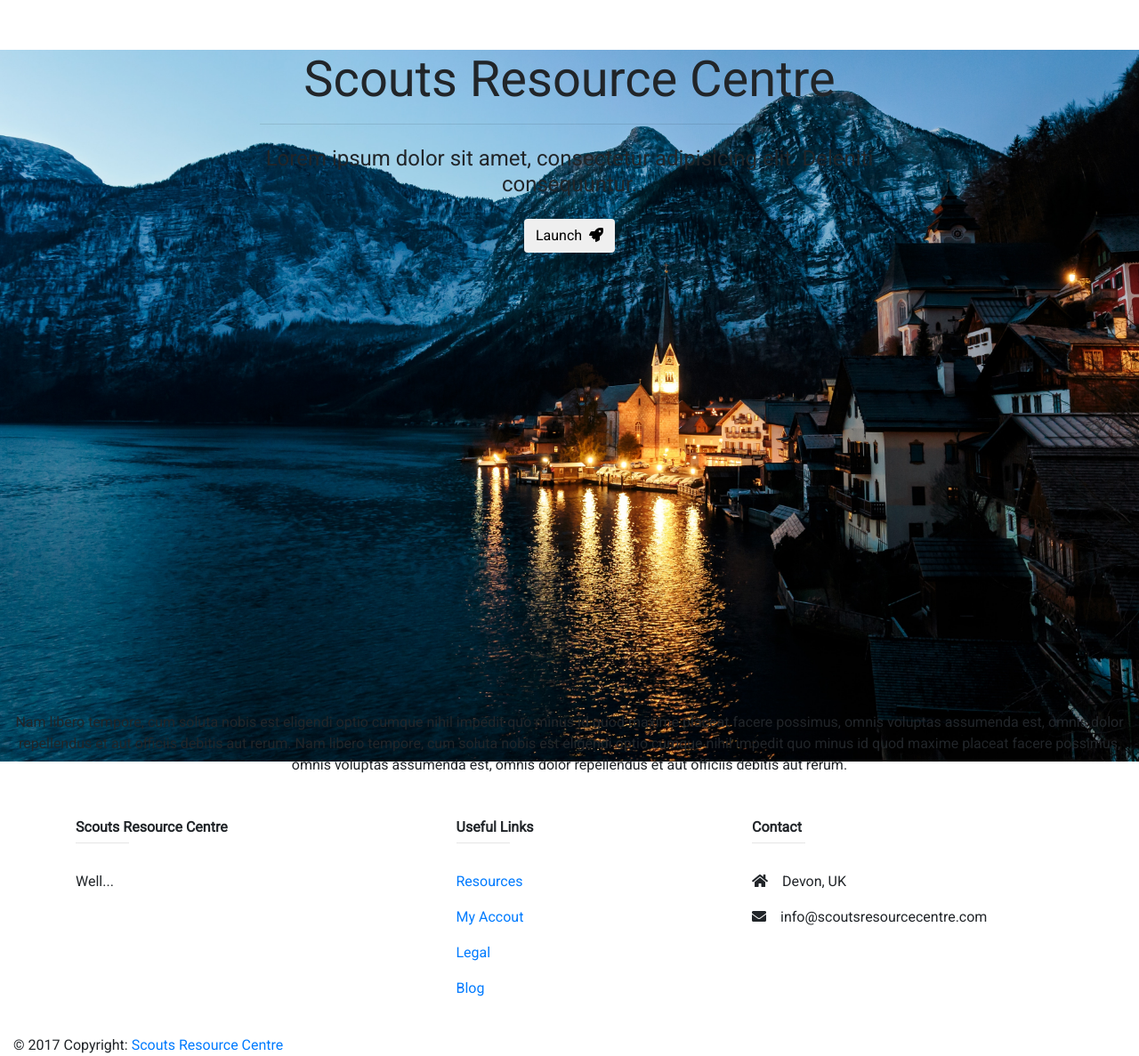
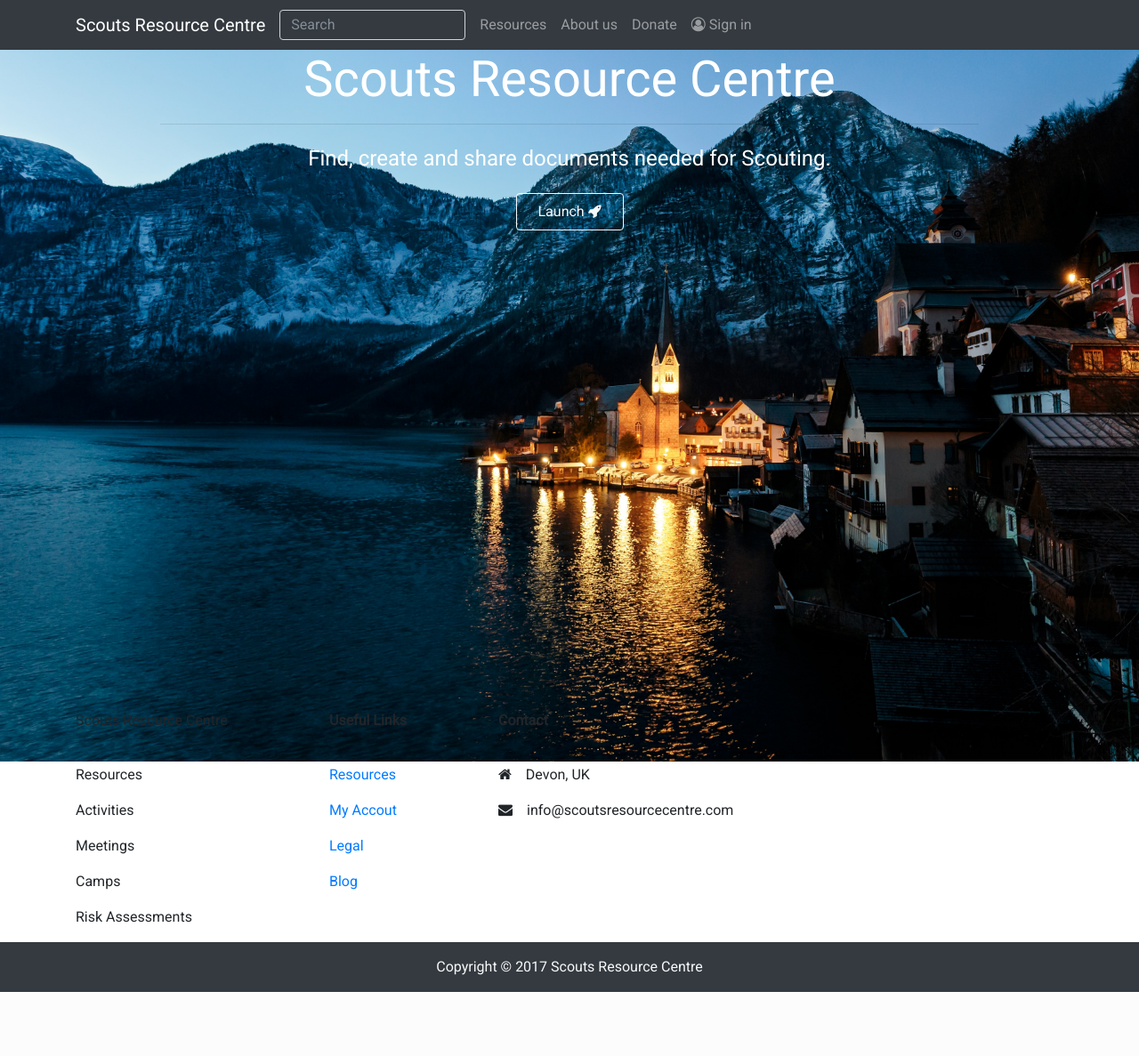
Before and after one commit to mfbell/ScoutsResourceCentre, a Django app: page / in a window 1280 px wide. Shown: the whole page at 89% size. After the commit the page ends 1115 px from the top, so only its background shows below. Run offline with Django 3.2, Linux system fonts and the light colour scheme; some libraries are stand-ins or nearby versions.

Commit message:
Work on templates

```diff
--- a/LandingPage/static/LandingPage/css/landing.css
+++ b/LandingPage/static/LandingPage/css/landing.css
@@ -13,4 +13,5 @@
     -moz-background-size: cover;
     -o-background-size: cover;
     background-size: cover;
+    color: white;
 }
--- a/LandingPage/templates/LandingPage/landing.html
+++ b/LandingPage/templates/LandingPage/landing.html
@@ -1,4 +1,4 @@
-{% extends "nav-included.html" %}
+{% extends "base.html" %}
 {% load static %}
 
 {% block extend_head %}
@@ -6,18 +6,15 @@
 {% endblock %}
 
 {% block extend_header %}
-  <div id="intro" class="view hm-black-strong">
-    <div class="container-fluid full-bg-img d-flex align-items-center justify-content-center">
-      <div class="row d-flex justify-content-center">
-        <div class="col-md-10 text-center">
-          <!-- Heading -->
-          <h2 class="display-4 font-bold white-text mb-2">Scouts Resource Centre</h2>
-          <!-- Divider -->
-          <hr class="hr-light">
-          <!-- Description -->
-          <h4 class="white-text my-4">Lorem ipsum dolor sit amet, consectetur adipisicing elit. Deleniti consequuntur.</h4>
+  <div id="intro">
+    <div class="container">
+      <div class="row">
+        <div class="col-md-10 col-centered text-center">
+          <h2 class="display-4 font-bold mb-2">Scouts Resource Centre</h2>
+          <hr>
+          <h4 class="my-4">Find, create and share documents needed for Scouting.</h4>
           <a href="/resources/">
-            <button type="button" class="btn btn-outline-white waves-effect waves-light">Launch<i class="fa fa-rocket ml-2"></i></button>
+            <button class="btn btn-outline-light px-4 py-2">Launch <i class="fa fa-rocket" aria-hidden="true"></i></button>
           </a>
         </div>
       </div>
@@ -26,11 +23,5 @@
 {% endblock %}
 
 {% block content %}
-  <div class="text-center">
-    <p>
-      Nam libero tempore, cum soluta nobis est eligendi optio cumque nihil impedit quo minus id quod maxime placeat facere possimus, omnis voluptas assumenda est, omnis dolor repellendus et aut officiis debitis aut rerum.
 
-      Nam libero tempore, cum soluta nobis est eligendi optio cumque nihil impedit quo minus id quod maxime placeat facere possimus, omnis voluptas assumenda est, omnis dolor repellendus et aut officiis debitis aut rerum.
-    </p>
-  </div>
 {% endblock %}
--- a/ResourceCentre/templates/ResourceCentre/resources/edit/generic.html
+++ b/ResourceCentre/templates/ResourceCentre/resources/edit/generic.html
@@ -3,7 +3,7 @@
 {% block content %}
   <main>
     <div class="container">
-      <form action="./edit" method="post">
+      <form method="post">
           {% csrf_token %}
           {{ form }}
           <input type="submit" value="Submit" />
--- a/ScoutsResourceCentre/settings.py
+++ b/ScoutsResourceCentre/settings.py
@@ -25,7 +25,7 @@
 # SECURITY WARNING: don't run with debug turned on in production!
 DEBUG = True
 
-ALLOWED_HOSTS = []
+ALLOWED_HOSTS = ['localhost', '127.0.0.1', '[::1]']
 
 
 # Application definition
--- a/static/css/main.css
+++ b/static/css/main.css
@@ -4,3 +4,12 @@
 body {
   font-family: 'Roboto', sans-serif;
 }
+
+.col-centered {
+    float: none;
+    margin: 0 auto;
+}
+
+.hr-footer-title {
+  width: 50%
+}
--- a/templates/base.html
+++ b/templates/base.html
@@ -10,8 +10,7 @@
 
     <!-- CSS -->
     <link rel="stylesheet" href="https://maxcdn.bootstrapcdn.com/bootstrap/4.0.0-beta.2/css/bootstrap.min.css" integrity="sha384-PsH8R72JQ3SOdhVi3uxftmaW6Vc51MKb0q5P2rRUpPvrszuE4W1povHYgTpBfshb" crossorigin="anonymous">
-    <link rel="stylesheet" href="https://use.fontawesome.com/releases/v5.0.4/css/all.css">
-    <!--<link rel="stylesheet" href="https://cdnjs.cloudflare.com/ajax/libs/mdbootstrap/4.4.3/css/mdb.min.css">-->
+    <link rel="stylesheet" href="https://maxcdn.bootstrapcdn.com/font-awesome/4.7.0/css/font-awesome.min.css">
     <link rel="stylesheet" href="{% static "css/main.css" %}">
 
     <meta name="description" content="{{ description|slice:":150" }}">
@@ -27,13 +26,73 @@
     -->
   </head>
   <body>
-    {% block page %}
+    <header>
+      <nav class="navbar navbar-expand-lg navbar-dark bg-dark sticky-top">
+        <div class="container">
+          <!-- Navbar brand -->
+          <a class="navbar-brand" href="/">Scouts Resource Centre</a>
+          <!-- Collapse button -->
+          <button class="navbar-toggler" type="button" data-toggle="collapse" data-target="#navbarSupportedContent" aria-controls="navbarSupportedContent" aria-expanded="false" aria-label="Toggle navigation"><span class="navbar-toggler-icon"></span></button>
+          <!-- Collapsible content -->
+          <div class="collapse navbar-collapse" id="navbarSupportedContent">
+            <!-- Links -->
+            <div class="navbar-nav">
+              <form class="form-inline" action="/search">
+                <input class="form-control bg-dark text-light mr-sm-2 py-1" type="search" placeholder="Search" aria-label="Search", name="q", required>
+              </form>
+              <a class="nav-item nav-link" href="/resources/">Resources</a>
+              <a class="nav-item nav-link" href="/about-us/">About us</a>
+              <a class="nav-item nav-link" href="/donate/">Donate</a>
+              <!-- Right alignment needed -->
+              <a class="nav-item nav-link" href="/sign-in/"><i class="fa fa-user-circle-o" aria-hidden="true"></i> Sign in</a>
+            </div>
+          </div>
+        </div>
+      </nav>
+      {% block extend_header %}{% endblock %}
+    </header>
+    {% block content %}
       <p>Content placeholder - This page's content is missing!</p>
     {% endblock %}
+    <footer class="">
+      <div class="container text-center text-md-left">
+        <div class="row">
+          <div class="col-md-3 col-lg-4 col-xl-3">
+              <h6>Scouts Resource Centre</h6>
+              <hr class="hr-footer-title mb-4 mt-0 d-inline-block mx-auto">
+              <p>Resources</p>
+              <p>Activities</p>
+              <p>Meetings</p>
+              <p>Camps</p>
+              <p>Risk Assessments</p>
+          </div>
+          <div class="col-md-2 col-lg-2 col-xl-2">
+              <h6><strong>Useful Links</strong></h6>
+              <hr class="hr-footer-title mb-4 mt-0 d-inline-block mx-auto">
+              <p><a href="#!">Resources</a></p>
+              <p><a href="#!">My Accout</a></p>
+              <p><a href="#!">Legal</a></p>
+              <p><a href="#!">Blog</a></p>
+          </div>
+          <div class="col-md-4 col-lg-4 col-xl-4">
+              <h6><strong>Contact</strong></h6>
+              <hr class="hr-footer-title mb-4 mt-0 d-inline-block mx-auto">
+              <p><i class="fa fa-home mr-3"></i>Devon, UK</p>
+              <p><i class="fa fa-envelope mr-3"></i>info@scoutsresourcecentre.com</p>
+          </div>
+        </div>
+      </div>
+      <div class="container-fluid text-center bg-dark text-light">
+        <div class="row">
+          <div class="col">
+            <p class="my-3">Copyright &copy 2017 <a href="/about-us/legal#copyright" class="text-light">Scouts Resource Centre </a></p>
+          </div>
+        </div>
+      </div>
+    </footer>
     <!-- jQuerry, Popper, Bootstrap -->
     <script src="https://code.jquery.com/jquery-3.2.1.slim.min.js" integrity="sha384-KJ3o2DKtIkvYIK3UENzmM7KCkRr/rE9/Qpg6aAZGJwFDMVNA/GpGFF93hXpG5KkN" crossorigin="anonymous"></script>
     <script src="https://cdnjs.cloudflare.com/ajax/libs/popper.js/1.12.3/umd/popper.min.js" integrity="sha384-vFJXuSJphROIrBnz7yo7oB41mKfc8JzQZiCq4NCceLEaO4IHwicKwpJf9c9IpFgh" crossorigin="anonymous"></script>
     <script src="https://maxcdn.bootstrapcdn.com/bootstrap/4.0.0-beta.2/js/bootstrap.min.js" integrity="sha384-alpBpkh1PFOepccYVYDB4do5UnbKysX5WZXm3XxPqe5iKTfUKjNkCk9SaVuEZflJ" crossorigin="anonymous"></script>
-    <!--<script src="https://cdnjs.cloudflare.com/ajax/libs/mdbootstrap/4.4.3/js/mdb.min.js"></script>-->
   </body>
 </html>
--- a/templates/elements/navbar.html
+++ b/templates/elements/navbar.html
@@ -1,4 +1,4 @@
-<nav class="navbar navbar-expand-sm navbar-dark red sticky-top scrolling-navbar">
+<nav class="navbar navbar-expand-lg navbar-dark bg-dark sticky-top">
   <div class="container">
     <!-- Navbar brand -->
     <a class="navbar-brand" href="/">Scouts Resource Centre</a>
@@ -7,18 +7,16 @@
     <!-- Collapsible content -->
     <div class="collapse navbar-collapse" id="navbarSupportedContent">
       <!-- Links -->
-      <ul class="navbar-nav  mr-auto">
-        <li class="nav-item">
-          <a class="nav-link waves-effect waves-light" href="/resources/">Resources</a>
-        </li>
-        <li class="nav-item">
-          <a class="nav-link waves-effect waves-light" href="/badges/">Badges</a>
-        </li>
-        <li class="nav-item">
-          <a class="nav-link waves-effect waves-light" href="/users/">Users</a>
-        </li>
-      </ul>
-      <!-- Links -->
+      <div class="navbar-nav">
+        <form class="form-inline" action="/search">
+          <input class="form-control bg-dark text-light mr-sm-2 py-1" type="search" placeholder="Search" aria-label="Search", name="q", required>
+        </form>
+        <a class="nav-item nav-link" href="/resources/">Resources</a>
+        <a class="nav-item nav-link" href="/about-us/">About us</a>
+        <a class="nav-item nav-link" href="/donate/">Donate</a>
+        <!-- Right alignment needed -->
+        <a class="nav-item nav-link" href="/sign-in/"><i class="fa fa-user-circle-o" aria-hidden="true"></i> Sign in</a>
+      </div>
     </div>
   </div>
 </nav>
```
